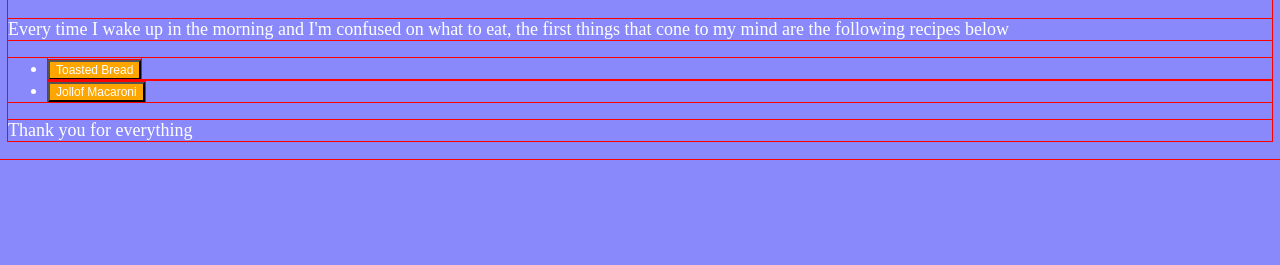
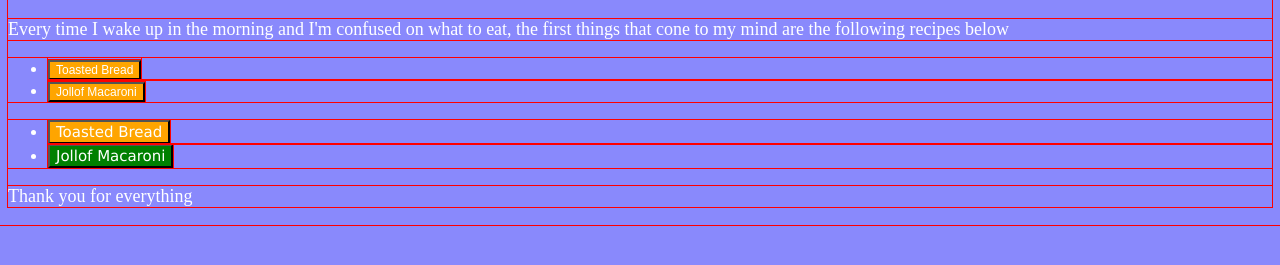
Before and after one commit to Imoemi/odin-recipes, a plain HTML site: page index.html in a window 1280 px wide. Shown: the part 61-326 px from the top of the page. Drawn offline with Linux system fonts and the light colour scheme.

Commit message:
used external css method to another buttons

```diff
--- a/index.html
+++ b/index.html
@@ -12,6 +12,10 @@
     <li><a href="recipes/toasted_bread.html"><button style="background-color: orange; font-size: 12px;">Toasted Bread</button></a></li>
     <li><a href="recipes/jollof_macaroni.html"><button style="background-color: orange; font-size: 12px;">Jollof Macaroni</button></a></li>
 </ul>
+<ul>
+    <li><a href="recipes/toasted_bread.html"><button class="bread" >Toasted Bread</button></a></li>
+    <li><a href="recipes/jollof_macaroni.html"><button class="macaroni">Jollof Macaroni</button></a></li>
+</ul>
 <p>Thank you for everything</p>
 </body>
 </html>
--- a/styles.css
+++ b/styles.css
@@ -37,3 +37,15 @@ ol{
    width: 50%;
    border-radius: 50%;
 }
+.bread {
+    background-color: orange;
+    color: white;
+}
+.macaroni {
+    background-color: green;
+    color: white;
+}
+.bread, .macaroni {
+    font-family:Verdana, Geneva, Tahoma, sans-serif;
+    font-size: 15px;
+}
```
